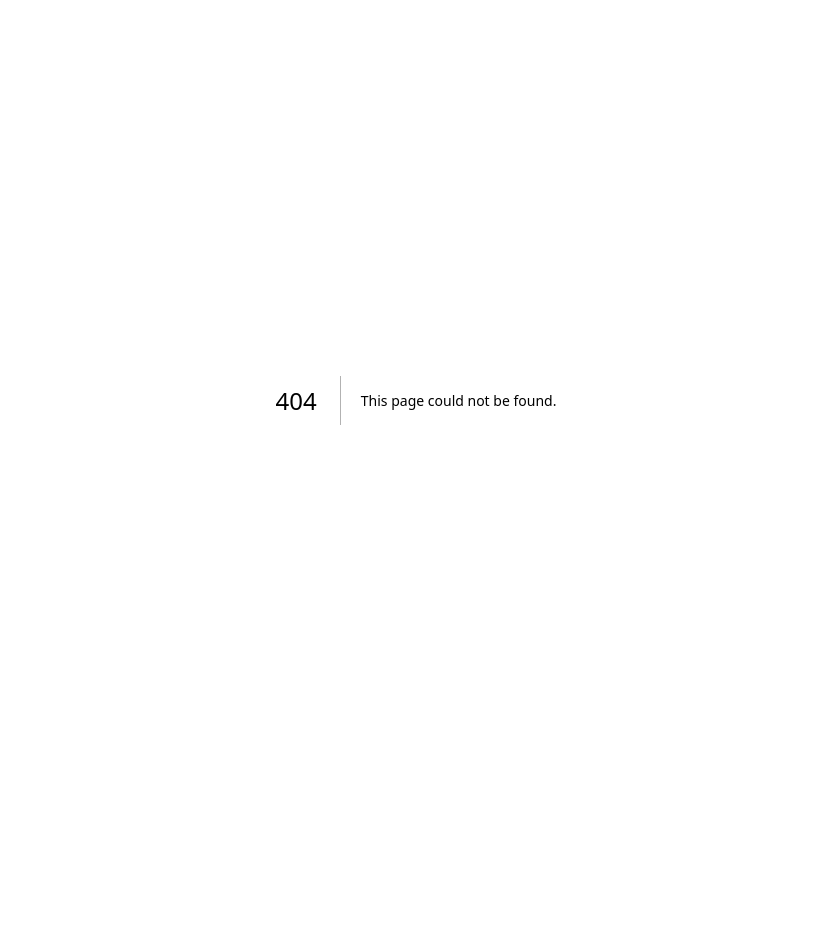
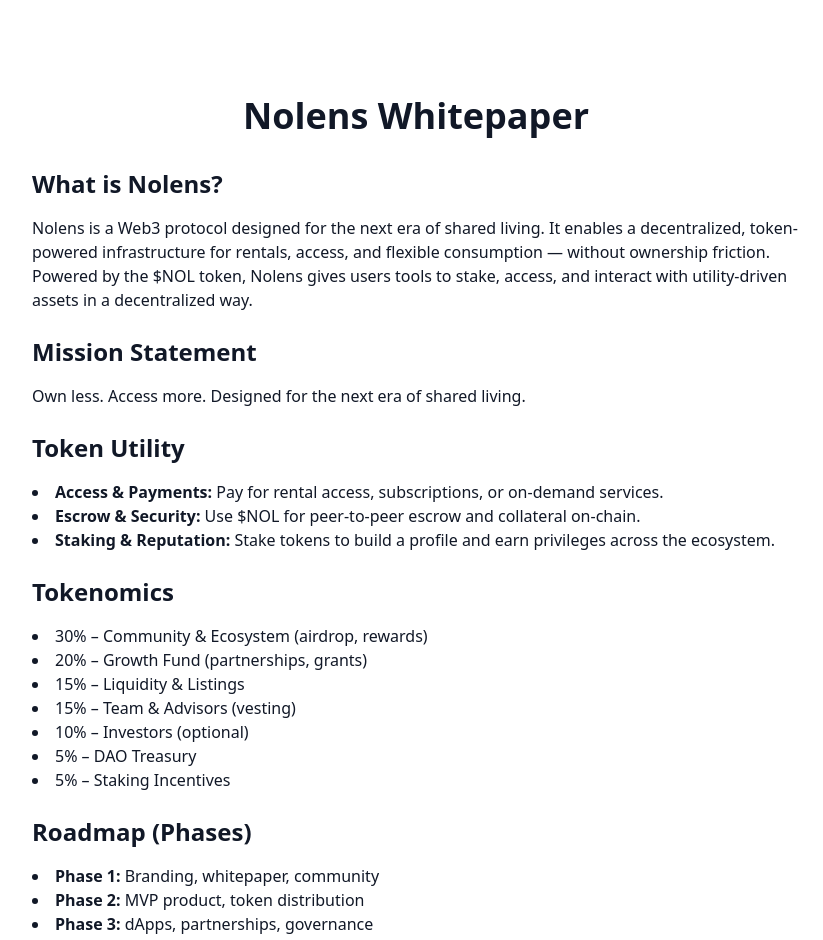
Before and after one commit to nolensprotocol/nolens, a Next.js app: page /docs in a window 1280 px wide. Before the commit this address had no page. Shown: the top 940 px of the page, without its empty margins (224-1047 px from the left). Before the commit the page ends 800 px from the top, so only its background shows below. Built offline with nearby package versions, Linux system fonts and the light colour scheme.

Commit message:
Create docs.js

```diff
--- /dev/null
+++ b/pages/docs.js
@@ -0,0 +1,51 @@
+// pages/docs.js
+import Head from 'next/head'
+
+export default function Docs() {
+  return (
+    <>
+      <Head>
+        <title>Nolens Documentation</title>
+        <meta name="description" content="Read about the Nolens Protocol, its mission, tokenomics, and roadmap." />
+      </Head>
+
+      <section className="min-h-screen py-24 px-6 bg-white text-gray-900">
+        <div className="max-w-3xl mx-auto">
+          <h1 className="text-4xl font-bold mb-8 text-center">Nolens Whitepaper</h1>
+
+          <h2 className="text-2xl font-semibold mb-4">What is Nolens?</h2>
+          <p className="mb-6">Nolens is a Web3 protocol designed for the next era of shared living. It enables a decentralized, token-powered infrastructure for rentals, access, and flexible consumption — without ownership friction. Powered by the $NOL token, Nolens gives users tools to stake, access, and interact with utility-driven assets in a decentralized way.</p>
+
+          <h2 className="text-2xl font-semibold mb-4">Mission Statement</h2>
+          <p className="mb-6">Own less. Access more. Designed for the next era of shared living.</p>
+
+          <h2 className="text-2xl font-semibold mb-4">Token Utility</h2>
+          <ul className="list-disc list-inside mb-6">
+            <li><strong>Access & Payments:</strong> Pay for rental access, subscriptions, or on-demand services.</li>
+            <li><strong>Escrow & Security:</strong> Use $NOL for peer-to-peer escrow and collateral on-chain.</li>
+            <li><strong>Staking & Reputation:</strong> Stake tokens to build a profile and earn privileges across the ecosystem.</li>
+          </ul>
+
+          <h2 className="text-2xl font-semibold mb-4">Tokenomics</h2>
+          <ul className="list-disc list-inside mb-6">
+            <li>30% – Community & Ecosystem (airdrop, rewards)</li>
+            <li>20% – Growth Fund (partnerships, grants)</li>
+            <li>15% – Liquidity & Listings</li>
+            <li>15% – Team & Advisors (vesting)</li>
+            <li>10% – Investors (optional)</li>
+            <li>5% – DAO Treasury</li>
+            <li>5% – Staking Incentives</li>
+          </ul>
+
+          <h2 className="text-2xl font-semibold mb-4">Roadmap (Phases)</h2>
+          <ul className="list-disc list-inside mb-6">
+            <li><strong>Phase 1:</strong> Branding, whitepaper, community</li>
+            <li><strong>Phase 2:</strong> MVP product, token distribution</li>
+            <li><strong>Phase 3:</strong> dApps, partnerships, governance</li>
+            <li><strong>Phase 4:</strong> Full DAO transition, real-world expansion</li>
+          </ul>
+        </div>
+      </section>
+    </>
+  )
+}
```
